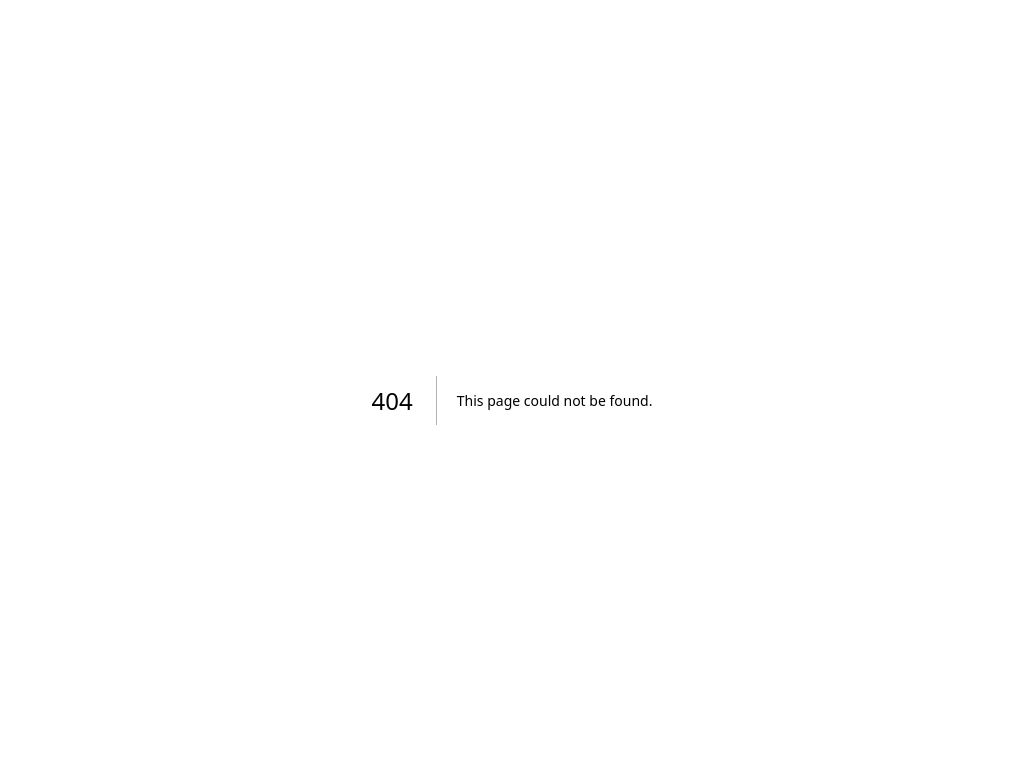
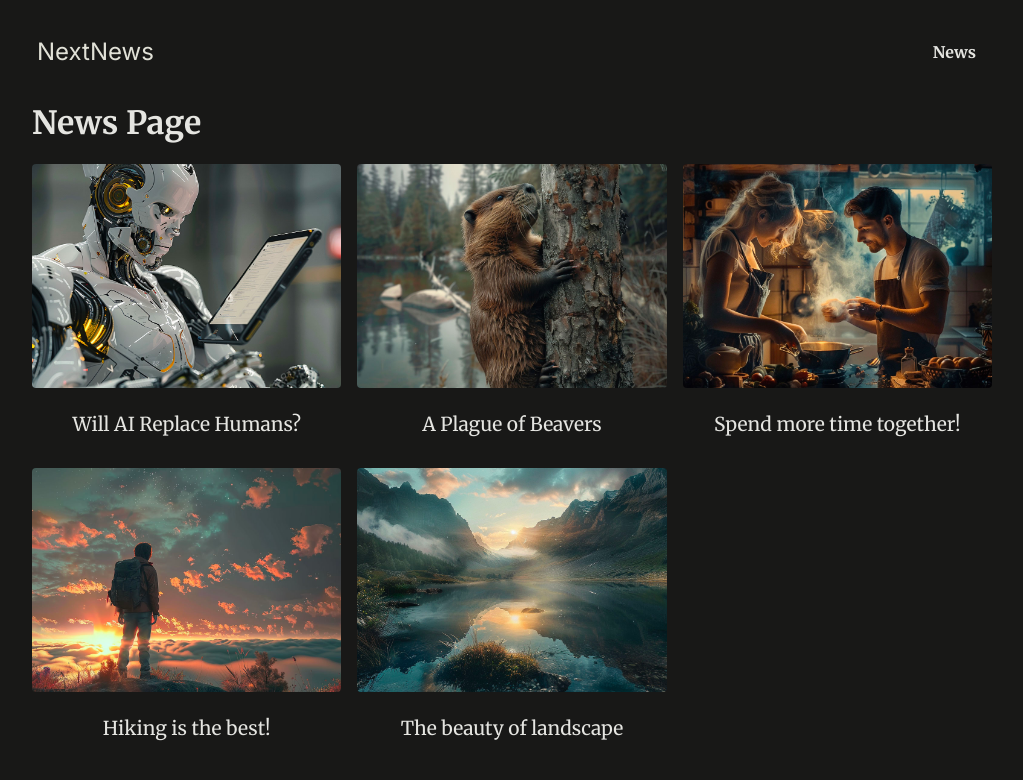
Before and after one commit to ekinkarakoc/news-site-app, a Next.js app: page /news in a window 1280 px wide. Before the commit this address had no page. Shown: the top 780 px of the page, without its empty margins (128-1151 px from the left). Built offline with nearby package versions, Linux system fonts and the light colour scheme.

Commit message:
news-page-2

```diff
--- a/app/globals.css
+++ b/app/globals.css
@@ -1,11 +1,11 @@
-@import url('https://fonts.googleapis.com/css2?family=Inter:wght@100..900&family=Merriweather:ital,wght@0,300;0,400;0,700;0,900;1,300;1,400;1,700;1,900&display=swap');
+@import url("https://fonts.googleapis.com/css2?family=Inter:wght@100..900&family=Merriweather:ital,wght@0,300;0,400;0,700;0,900;1,300;1,400;1,700;1,900&display=swap");
 
 * {
   box-sizing: border-box;
 }
 
 html {
-  font-family: 'Merriweather', serif;
+  font-family: "Merriweather", serif;
 }
 
 body {
@@ -34,9 +34,20 @@
 }
 
 #logo {
-  font-family: 'Inter', sans-serif;
+  font-family: "Inter", sans-serif;
   font-size: 1.5rem;
   border-radius: 4px;
+  padding: 5px;
+}
+
+#logo:hover {
+  background-color: #bcbcb7;
+
+  text-decoration: none;
+}
+
+.next-and:hover {
+  color: #181817 !important;
 }
 
 #main-header #logo a,
@@ -144,7 +155,7 @@
 }
 
 .news-article img {
-  width: 7rem;
+  width: 25rem;
   margin-bottom: 1rem;
   border-radius: 4px;
 }
--- a/app/layout.js
+++ b/app/layout.js
@@ -1,14 +1,20 @@
-import './globals.css';
+import MainHeader from "@/components/main-header";
+import "./globals.css";
 
 export const metadata = {
-  title: 'Next.js Page Routing & Rendering',
-  description: 'Learn how to route to different pages.',
-}
+  title: "Next.js Page Routing & Rendering",
+  description: "Learn how to route to different pages.",
+};
 
 export default function RootLayout({ children }) {
- return (
+  return (
     <html lang="en">
-      <body>{children}</body>
+      <body>
+        <div id="page">
+          <MainHeader />
+          {children}
+        </div>
+      </body>
     </html>
-  )
+  );
 }
--- /dev/null
+++ b/app/news/page.js
@@ -0,0 +1,27 @@
+import Link from "next/link";
+import React from "react";
+import { DUMMY_NEWS } from "@/dummy-news";
+const NewsPage = (newsItem) => {
+  return (
+    <>
+      <h1>News Page</h1>
+      <ul className="news-list">
+        {DUMMY_NEWS.map((newsItem) => {
+          return (
+            <li key={newsItem.id}>
+              <Link href={`/news/${newsItem.slug}`}>
+                <img
+                  src={`/images/news/${newsItem.image}`}
+                  alt={newsItem.title}
+                />
+                <span>{newsItem.title}</span>
+              </Link>
+            </li>
+          );
+        })}
+      </ul>
+    </>
+  );
+};
+
+export default NewsPage;
--- /dev/null
+++ b/components/main-header.js
@@ -0,0 +1,20 @@
+import Link from "next/link";
+
+export default function MainHeader() {
+  return (
+    <header id="main-header">
+      <div id="logo">
+        <Link href="/" className="next-and">
+          NextNews
+        </Link>
+      </div>
+      <nav>
+        <ul>
+          <li>
+            <Link href="/news">News</Link>
+          </li>
+        </ul>
+      </nav>
+    </header>
+  );
+}
--- /dev/null
+++ b/dummy-news.js
@@ -0,0 +1,47 @@
+export const DUMMY_NEWS = [
+  {
+    id: "n1",
+    slug: "will-ai-replace-humans",
+    title: "Will AI Replace Humans?",
+    image: "ai-robot.jpg",
+    date: "2021-07-01",
+    content:
+      "Since late 2022 AI is on the rise and therefore many people worry whether AI will replace humans. The answer is not that simple. AI is a tool that can be used to automate tasks, but it can also be used to augment human capabilities. The future is not set in stone, but it is clear that AI will play a big role in the future. The question is how we will use it.",
+  },
+  {
+    id: "n2",
+    slug: "beaver-plague",
+    title: "A Plague of Beavers",
+    image: "beaver.jpg",
+    date: "2022-05-01",
+    content:
+      "Beavers are taking over the world. They are building dams everywhere and flooding entire cities. What can we do to stop them?",
+  },
+  {
+    id: "n3",
+    slug: "couple-cooking",
+    title: "Spend more time together!",
+    image: "couple-cooking.jpg",
+    date: "2024-03-01",
+    content:
+      "Cooking together is a great way to spend more time with your partner. It is fun and you get to eat something delicious afterwards. What are you waiting for? Get cooking!",
+  },
+  {
+    id: "n4",
+    slug: "hiking",
+    title: "Hiking is the best!",
+    image: "hiking.jpg",
+    date: "2024-01-01",
+    content:
+      "Hiking is a great way to get some exercise and enjoy the great outdoors. It is also a great way to clear your mind and reduce stress. So what are you waiting for? Get out there and start hiking!",
+  },
+  {
+    id: "n5",
+    slug: "landscape",
+    title: "The beauty of landscape",
+    image: "landscape.jpg",
+    date: "2022-07-01",
+    content:
+      "Landscape photography is a great way to capture the beauty of nature. It is also a great way to get outside and enjoy the great outdoors. So what are you waiting for? Get out there and start taking some pictures!",
+  },
+];
```
Also changed, not shown: app/news/[slug]/page.js (added, +22 -0 lines).
